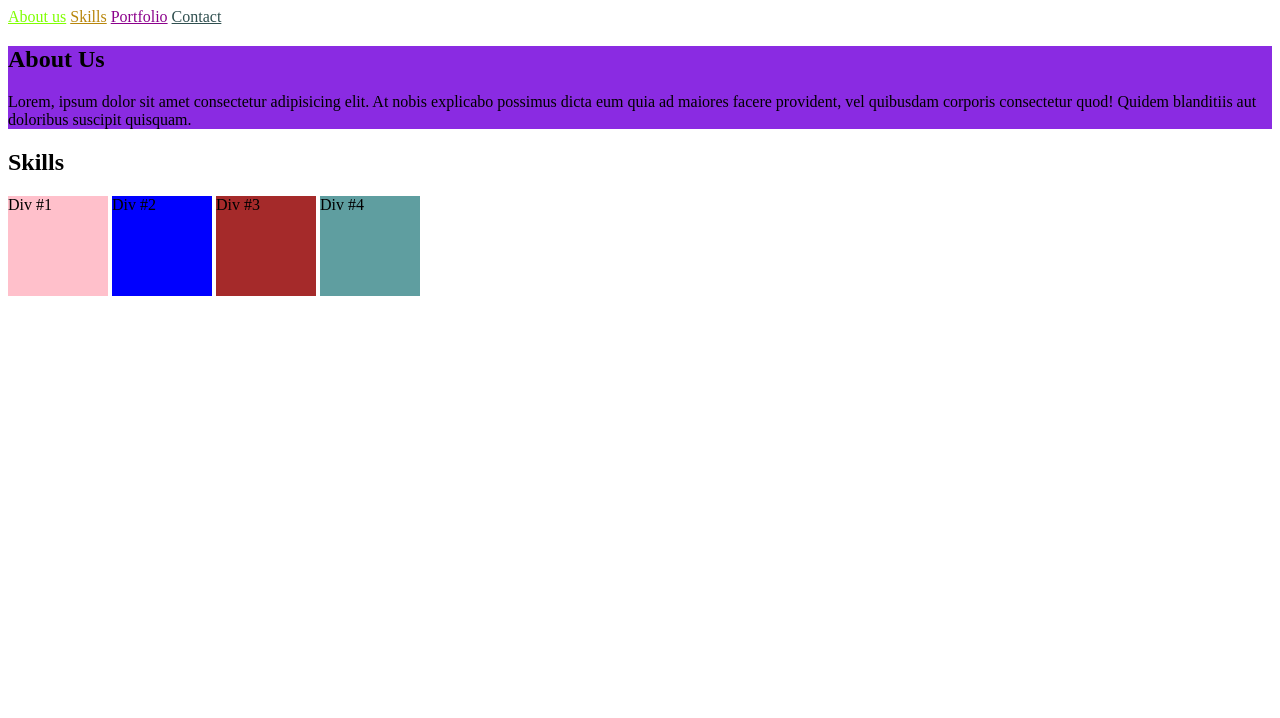
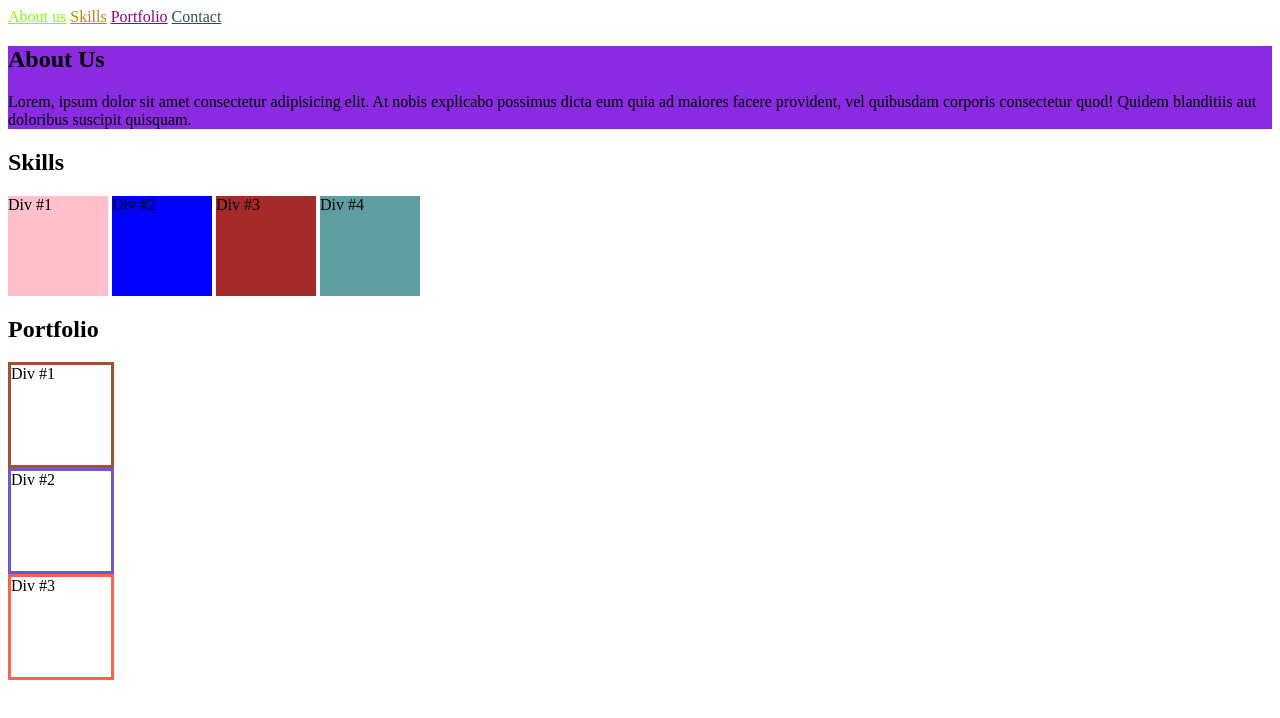
Before and after one commit to joanna12lop/HTML2, a plain HTML site: page index.html in a window 1280 px wide. Drawn offline with Linux system fonts and the light colour scheme.

Commit message:
trzecia sekcja Portfolio

```diff
--- a/index.html
+++ b/index.html
@@ -27,4 +27,12 @@
         <div style="width:100px; height: 100px; background-color: cadetblue; display: inline-block;">Div #4</div>
     </section>
 
+    <section id="portfolio">
+        <h1>Portfolio</h1>
+        <div style="width: 100px; height:100px; border-style:solid; border-color:sienna;">Div #1</div>
+        <div style="width: 100px; height: 100px; border-style:solid; border-color:slateblue;">Div #2</div>
+        <div style="width: 100px; height:100px; border-style:solid; border-color:tomato;">Div #3</div>
+    </section>
+
+
 </body>
```
